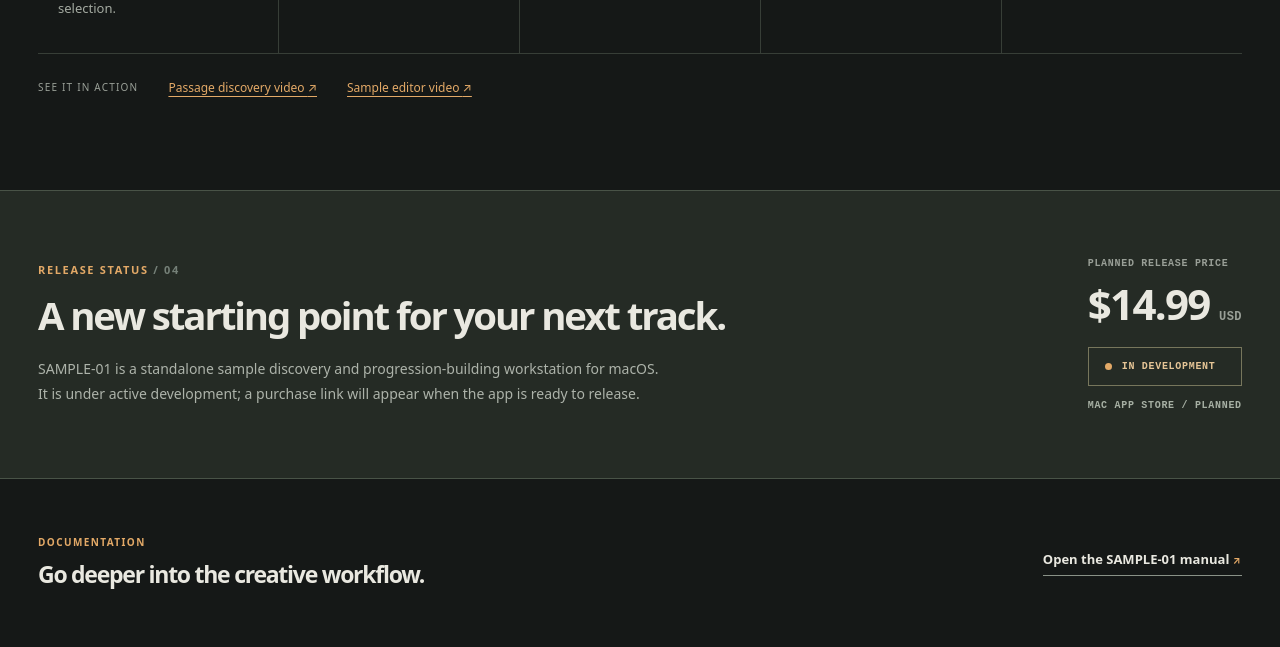
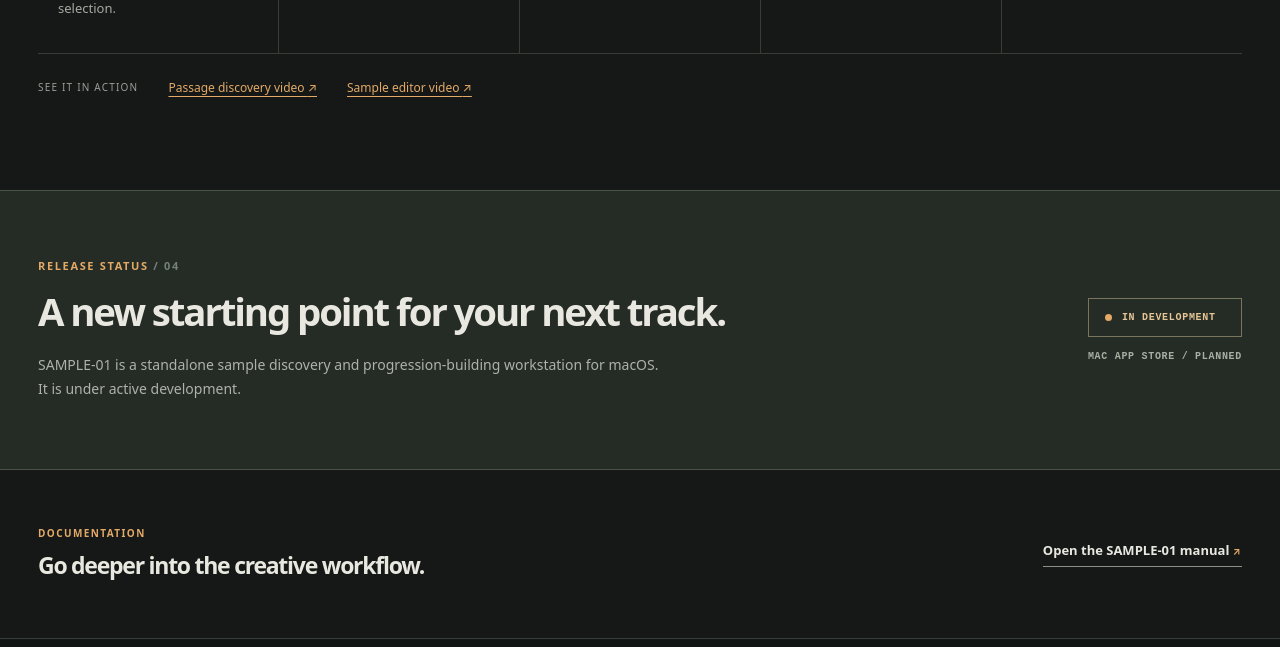
Before and after one commit to Tekknobot/zcrate-site, a plain HTML site: page index.html in a window 1280 px wide. Shown: the part 3058-3705 px from the top of the page. Drawn offline with Linux system fonts and the light colour scheme.

Commit message:
Update for personal use.

```diff
--- a/index.html
+++ b/index.html
@@ -177,8 +177,8 @@
 
   <section class="release-band" id="availability">
     <div class="shell release-inner">
-      <div><div class="kicker">RELEASE STATUS <span> / 04</span></div><h2>A new starting point for your next track.</h2><p>SAMPLE-01 is a standalone sample discovery and progression-building workstation for macOS. It is under active development; a purchase link will appear when the app is ready to release.</p></div>
-      <div class="status-stack"><span class="price-label">PLANNED RELEASE PRICE</span><strong class="release-price">$14.99 <span>USD</span></strong><span class="availability-label"><span class="lit-dot"></span> IN DEVELOPMENT</span><span>MAC APP STORE / PLANNED</span></div>
+      <div><div class="kicker">RELEASE STATUS <span> / 04</span></div><h2>A new starting point for your next track.</h2><p>SAMPLE-01 is a standalone sample discovery and progression-building workstation for macOS. It is under active development.</p></div>
+      <div class="status-stack"><span class="availability-label"><span class="lit-dot"></span> IN DEVELOPMENT</span><span>MAC APP STORE / PLANNED</span></div>
     </div>
   </section>
   <section class="bottom-strip shell"><div><span>DOCUMENTATION</span><h3>Go deeper into the creative workflow.</h3></div><a href="manual.html" class="text-link">Open the SAMPLE-01 manual <span aria-hidden="true">↗</span></a></section>
--- a/sitemap.xml
+++ b/sitemap.xml
@@ -1,6 +1,6 @@
 <?xml version="1.0" encoding="UTF-8"?>
 <urlset xmlns="http://www.sitemaps.org/schemas/sitemap/0.9">
-  <url><loc>https://sample-01-manual.vercel.app/</loc><lastmod>2026-11-09</lastmod></url>
+  <url><loc>https://sample-01-manual.vercel.app/</loc><lastmod>2026-11-12</lastmod></url>
   <url><loc>https://sample-01-manual.vercel.app/manual.html</loc><lastmod>2026-11-10</lastmod></url>
   <url><loc>https://sample-01-manual.vercel.app/privacy.html</loc><lastmod>2026-11-09</lastmod></url>
 </urlset>
--- a/styles.css
+++ b/styles.css
@@ -65,8 +65,5 @@
 .workflow-demos>span{font-size:10px;letter-spacing:.12em;color:var(--muted)}
 .workflow-demos a{font-size:12px;color:var(--orange);text-decoration:underline;text-underline-offset:4px}
 .status-stack{flex-shrink:0}
-.price-label{font-size:10px;color:var(--muted)}
-.release-price{font:650 42px/1 var(--display);letter-spacing:-.04em;color:var(--text);white-space:nowrap;margin-bottom:8px}
-.release-price span{font:700 12px ui-monospace,monospace;letter-spacing:.04em;color:var(--muted)}
 @media(max-width:1000px){.workflow-steps{grid-template-columns:repeat(2,minmax(0,1fr))}.workflow-steps .step:last-child{grid-column:1/-1}.feature-block{padding-right:24px}.feature-block+.feature-block{padding-left:24px}}
-@media(max-width:700px){.eyebrow{font-size:9px;line-height:1.6}.collection-note{grid-template-columns:1fr;gap:14px;margin-top:28px}.creative-features{padding-top:56px}.feature-pair{grid-template-columns:1fr}.feature-block,.feature-block+.feature-block{padding:28px 0;border-left:0}.feature-block+.feature-block{border-top:1px solid var(--line)}.feature-block h3{font-size:26px}.workflow-steps{grid-template-columns:1fr}.workflow-steps .step{padding:23px 0}.workflow-demos{flex-direction:column;align-items:flex-start;gap:15px}.release-price{font-size:38px}}
+@media(max-width:700px){.eyebrow{font-size:9px;line-height:1.6}.collection-note{grid-template-columns:1fr;gap:14px;margin-top:28px}.creative-features{padding-top:56px}.feature-pair{grid-template-columns:1fr}.feature-block,.feature-block+.feature-block{padding:28px 0;border-left:0}.feature-block+.feature-block{border-top:1px solid var(--line)}.feature-block h3{font-size:26px}.workflow-steps{grid-template-columns:1fr}.workflow-steps .step{padding:23px 0}.workflow-demos{flex-direction:column;align-items:flex-start;gap:15px}}
```
Also changed, not shown: README.md.
